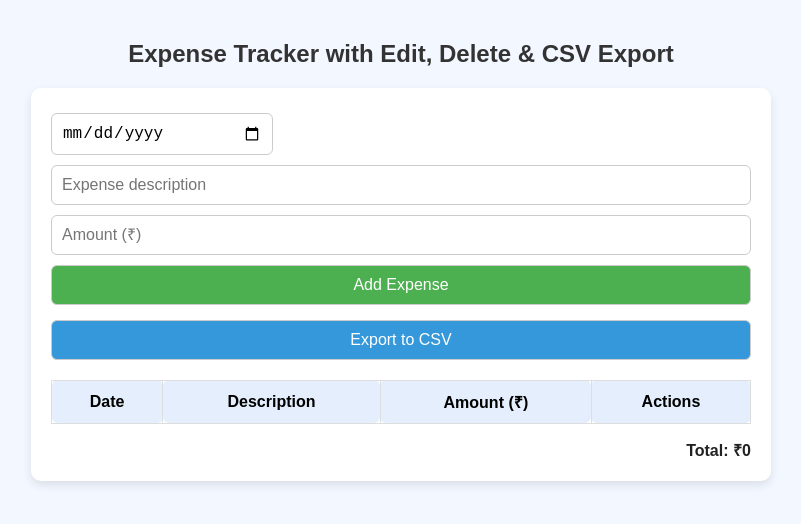
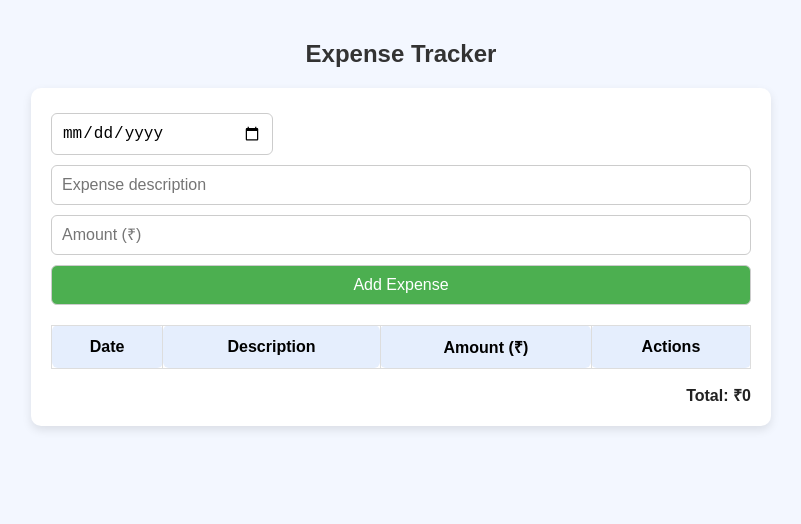
Before and after one commit to khaledsaif362/Exps, a plain HTML site: page index.html in a window 1280 px wide. Shown: the whole page, without its empty margins (239-1040 px from the left). Drawn offline with Linux system fonts and the light colour scheme.

Commit message:
index.html

```diff
--- a/index.html
+++ b/index.html
@@ -2,7 +2,7 @@
 <html lang="en">
 <head>
   <meta charset="UTF-8" />
-  <title>Expense Tracker with Edit, Delete & CSV Export</title>
+  <title>Expense Tracker</title>
   <style>
     body { font-family: Arial, sans-serif; background: #f3f7ff; margin: 40px; }
     h2 { text-align: center; color: #333; }
@@ -47,14 +47,12 @@
   </style>
 </head>
 <body>
-  <h2>Expense Tracker with Edit, Delete & CSV Export</h2>
+  <h2>Expense Tracker</h2>
   <div class="expense-container">
     <input type="date" id="date" />
     <input type="text" id="desc" placeholder="Expense description" />
     <input type="number" id="amount" placeholder="Amount (₹)" step="0.01" />
     <button onclick="addOrUpdateExpense()">Add Expense</button>
-    <button style="background:#3498db; margin-top: 10px;" onclick="exportToCSV()">Export to CSV</button>
-
     <table id="expenseTable">
       <thead>
         <tr>
```
